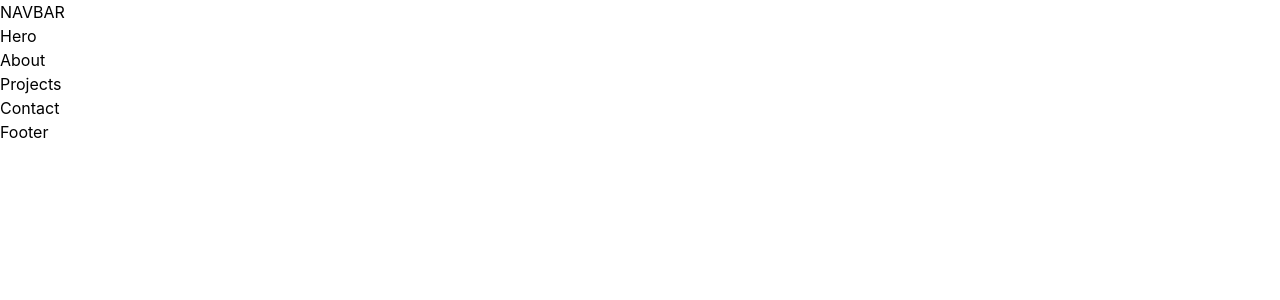
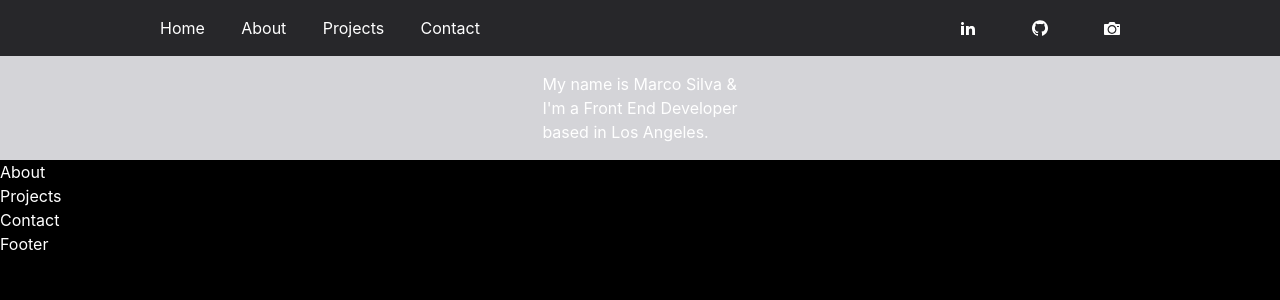
Before and after one commit to mpenajoia/portfolio, a React (Create React App) app: page / in a window 1280 px wide. Shown: the top 300 px of the page. Built offline with nearby package versions, Linux system fonts and the light colour scheme.

Commit message:
icons installed, nav comp, hero comp

```diff
--- a/package.json
+++ b/package.json
@@ -8,6 +8,7 @@
     "@testing-library/user-event": "^13.5.0",
     "react": "^17.0.2",
     "react-dom": "^17.0.2",
+    "react-icons": "^4.3.1",
     "react-scripts": "5.0.0",
     "web-vitals": "^2.1.4"
   },
--- a/src/App.jsx
+++ b/src/App.jsx
@@ -1,11 +1,12 @@
+import Hero from "./components/Hero";
+import Navbar from "./components/Navbar";
 
 function App() {
   return (
-    <div>
-      <nav>NAVBAR</nav>
-      <div>
-        Hero
-      </div>
+    <div className="flex w-full justify-center flex-col">
+
+        <Navbar />
+        <Hero />
         <div>
           About
         </div>
@@ -18,6 +19,7 @@ function App() {
         <footer>
           Footer
         </footer>
+
     </div>
   );
 }
--- /dev/null
+++ b/src/components/Hero.jsx
@@ -0,0 +1,17 @@
+import React from 'react'
+
+function Hero() {
+  return (
+    <div className='w-full flex justify-center bg-zinc-300 py-4'>
+        <h1>
+            My name is Marco Silva &
+            <br/>
+            I'm a Front End Developer
+            <br/>
+            based in Los Angeles.
+        </h1>
+    </div>
+  )
+}
+
+export default Hero
--- /dev/null
+++ b/src/components/Navbar.jsx
@@ -0,0 +1,48 @@
+import React from 'react'
+import { ImLinkedin2, ImGithub, ImCamera } from 'react-icons/im'
+
+function Navbar() {
+  return (
+    <div className='w-full flex justify-center bg-zinc-800 py-4'>
+        <nav className='flex justify-between w-3/4 content-center'>
+            <div className='w-1/3'>
+                <ul className='flex items-center justify-between'>
+                    <li>
+                        <a href='#'>
+                            Home
+                        </a>
+                    </li>
+                    <li>
+                        <a href='#'>
+                            About
+                        </a>
+                    </li>
+                    <li>
+                        <a href='#'>
+                            Projects
+                        </a>
+                    </li>
+                    <li>
+                        <a href='#'>
+                            Contact
+                        </a>
+                    </li>
+                </ul>
+            </div>
+            <div className='flex items-center justify-between w-1/6'>
+                <a href='#'>
+                    <ImLinkedin2 />
+                </a>
+                <a href='#'>
+                    <ImGithub />
+                </a>
+                <a href='#'>
+                    <ImCamera />
+                </a>
+            </div>
+        </nav>
+    </div>
+  )
+}
+
+export default Navbar
--- a/src/index.css
+++ b/src/index.css
@@ -9,4 +9,6 @@ body {
     sans-serif;
   -webkit-font-smoothing: antialiased;
   -moz-osx-font-smoothing: grayscale;
+  background-color: #000000;
+  color:#ffffff;
 }
```
Also changed, not shown: 1 other file (tests, documents, lock files or other folders). Lines whose indentation alone changed are shown as unchanged.
